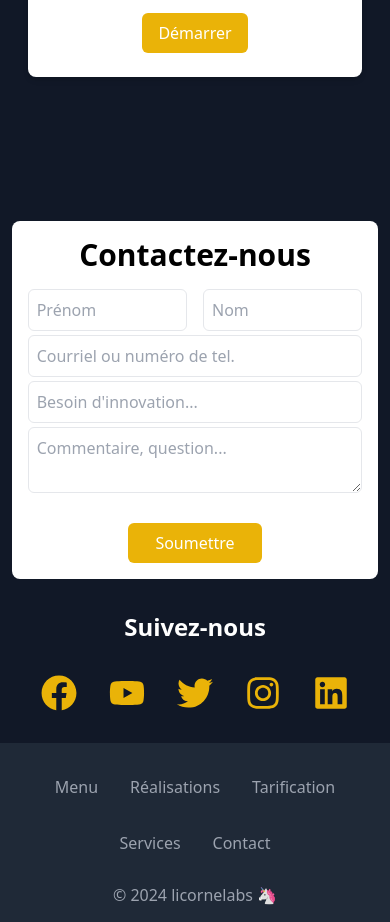
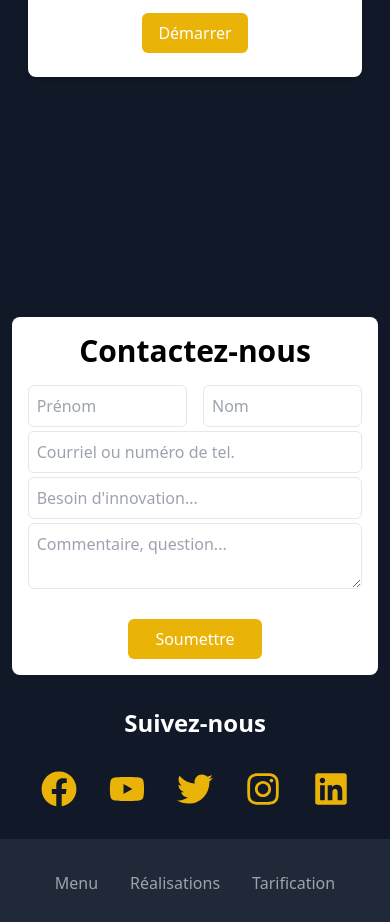
Before and after one commit to code-amin/AgenceX, a React (Create React App) app in the folder agence/: page / in a window 390 px wide. Shown: the part 5120-6042 px from the top of the page. Built offline with nearby package versions, Linux system fonts and the light colour scheme; a web font is replaced by a local one.

Commit message:
fixed form positioning on mobile

```diff
--- a/agence/src/Contact.js
+++ b/agence/src/Contact.js
@@ -27,8 +27,8 @@ const Contact = ({ plan }) => {
   };
 
   return (
+    <div className="pt-24" id="contact">
       <form
-      id="contact"
         method="POST"
         className="max-w-3xl mt-24 mx-auto bg-white rounded-lg p-4 text-black"
         name="clientForm"
@@ -94,6 +94,7 @@ const Contact = ({ plan }) => {
           Soumettre
         </button>
       </form>
+    </div>
   );
 };
 
```
Lines whose indentation alone changed are shown as unchanged.
